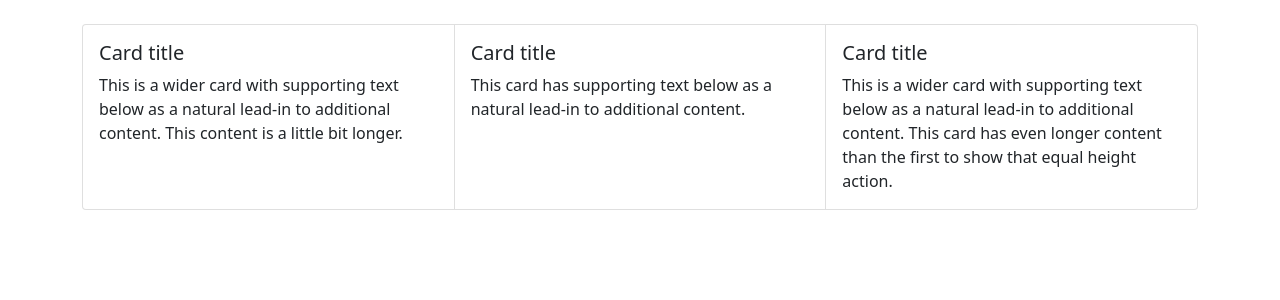
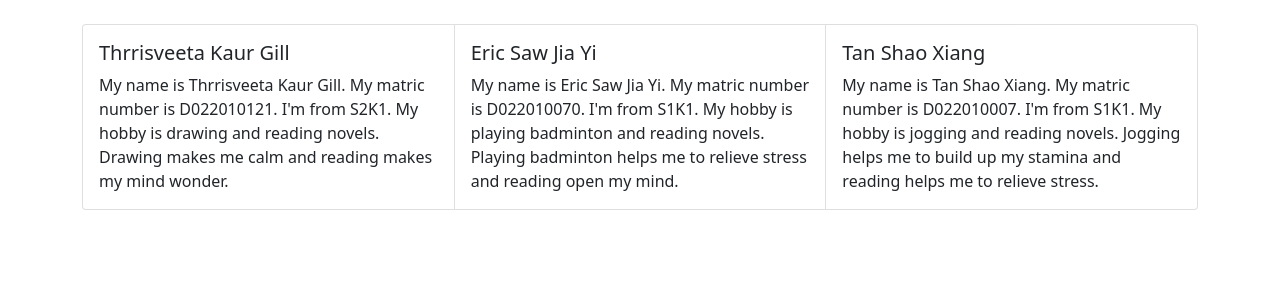
Before and after one commit to jamestansx/webserver, a Flask app: page /about/members in a window 1280 px wide. Shown: the part 73-373 px from the top of the page. Run offline with Flask 2, Linux system fonts and the light colour scheme; some libraries are stand-ins or nearby versions.

Commit message:
Update project info and members info

```diff
--- a/webserver/templates/about/members.html
+++ b/webserver/templates/about/members.html
@@ -4,20 +4,26 @@
 <div class="card-group">
   <div class="card">
     <div class="card-body">
-      <h5 class="card-title">Card title</h5>
-      <p class="card-text">This is a wider card with supporting text below as a natural lead-in to additional content. This content is a little bit longer.</p>
+      <h5 class="card-title">Thrrisveeta Kaur Gill</h5>
+      <p class="card-text">
+        My name is Thrrisveeta Kaur Gill.  My matric number is D022010121.  I'm from S2K1. My hobby is drawing and reading novels.  Drawing makes me calm and reading makes my mind wonder.
+      </p>
     </div>
   </div>
   <div class="card">
     <div class="card-body">
-      <h5 class="card-title">Card title</h5>
-      <p class="card-text">This card has supporting text below as a natural lead-in to additional content.</p>
+      <h5 class="card-title">Eric Saw Jia Yi</h5>
+      <p class="card-text">
+        My name is Eric Saw Jia Yi.  My matric number is D022010070.  I'm from S1K1. My hobby is playing badminton and reading novels.  Playing badminton helps me to relieve stress and reading open my mind.
+      </p>
     </div>
   </div>
   <div class="card">
     <div class="card-body">
-      <h5 class="card-title">Card title</h5>
-      <p class="card-text">This is a wider card with supporting text below as a natural lead-in to additional content. This card has even longer content than the first to show that equal height action.</p>
+      <h5 class="card-title">Tan Shao Xiang</h5>
+      <p class="card-text">
+        My name is Tan Shao Xiang.  My matric number is D022010007.  I'm from S1K1. My hobby is jogging and reading novels.  Jogging helps me to build up my stamina and reading helps me to relieve stress.
+      </p>
     </div>
   </div>
 </div>
--- a/webserver/templates/about/projectinfo.html
+++ b/webserver/templates/about/projectinfo.html
@@ -3,8 +3,8 @@
 {% block content %}<div class="row">
 <div class="card">
   <div class="card-body">
-   <h5 class="card-title">Card title</h5>
-    This is some text within a card body.
+   <h5 class="card-title">WEBSERVER - BLINKPIE</h5>
+        This is a simple webserver for Computer Engineering assignment.
   </div>
 </div>
 {% endblock %}
```
